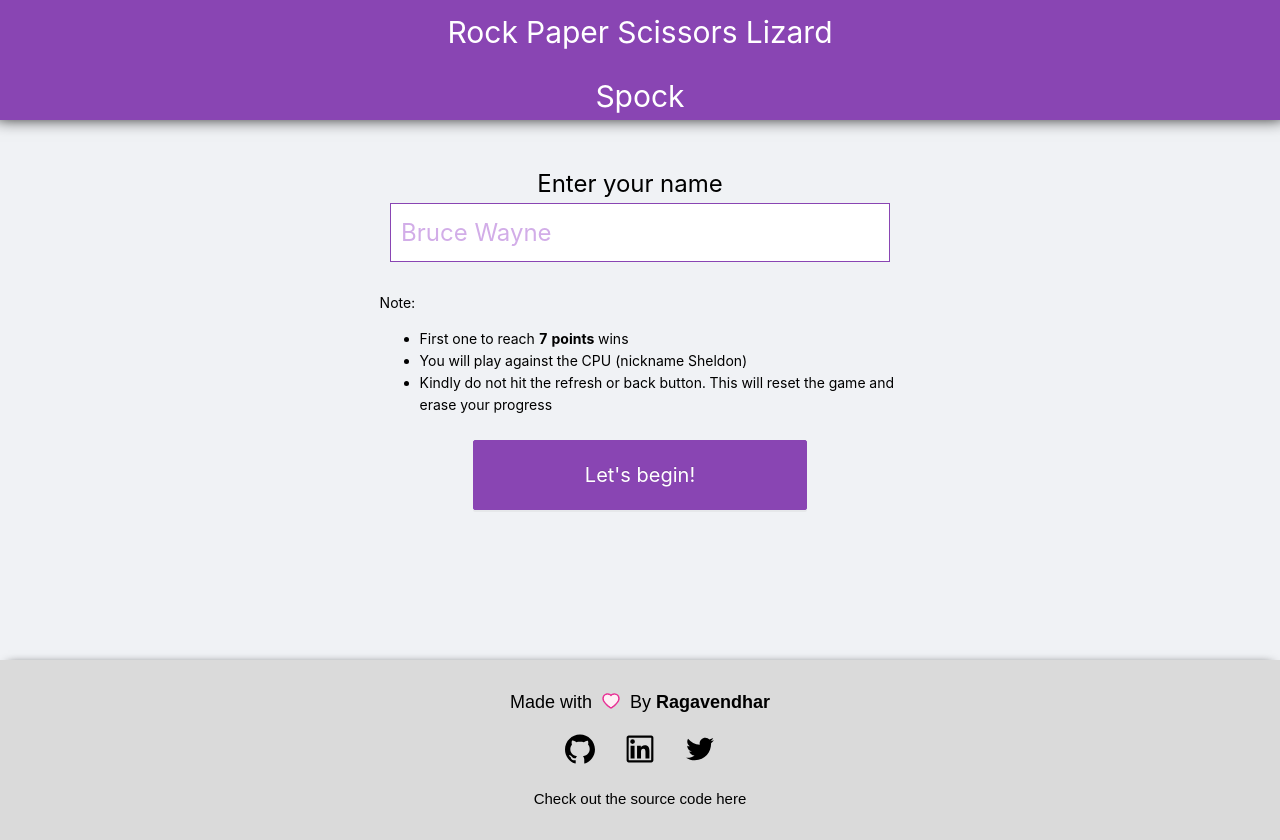
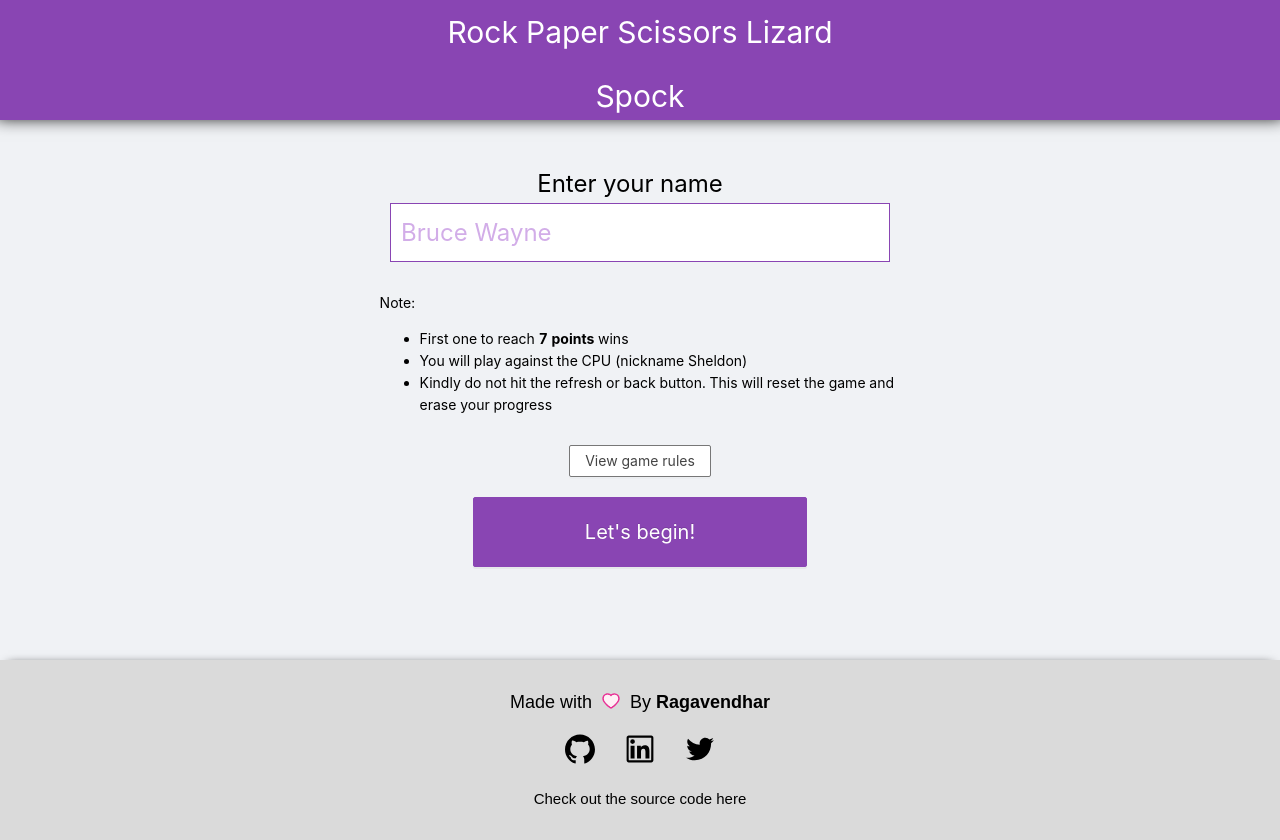
Before and after one commit to iamraga/Rock-Paper-Scissors-Lizard-Spock, a Next.js app: page /play in a window 1280 px wide. Built offline with nearby package versions, Linux system fonts and the light colour scheme.

Commit message:
Page links added, name issue fixed

```diff
--- a/components/MyLayout.js
+++ b/components/MyLayout.js
@@ -1,5 +1,6 @@
 import React from 'react';
 import { Layout, Row, Col } from 'antd';
+import Link from 'next/link';
 import FooterContent from '../components/FooterContent';
 import '../style.css';
 
@@ -11,7 +12,7 @@ export default function MyLayout(props) {
             <Header className="header">
                 <Row justify="center" align="middle" style={{height: '100%'}}>
                     <Col xs={24} sm={24} md={16} lg={8} xl={8}>
-                        <div className="title">Rock Paper Scissors Lizard Spock</div>
+                        <div className="title"><Link href="/">Rock Paper Scissors Lizard Spock</Link></div>
                     </Col>
                 </Row>
             </Header>
--- a/components/UserInfo.js
+++ b/components/UserInfo.js
@@ -1,5 +1,6 @@
 import React from 'react'
 import { Row, Col, Button } from 'antd';
+import Link from 'next/link';
 
 export default function UserInfo({ begin, username, setUsername }) {
     return (
@@ -27,6 +28,7 @@ export default function UserInfo({ begin, username, setUsername }) {
             </Row>
             <Row justify="center">
                 <Col xs={16} sm={16} md={8} lg={8} xl={8} style={{textAlign: 'center'}}>
+                    <Button className="viewRules"><Link href='/rules'>View game rules</Link></Button>
                     <Button type="primary" className="startButton" onClick={begin}>Let's begin!</Button>
                 </Col>
             </Row>
--- a/pages/play.js
+++ b/pages/play.js
@@ -26,7 +26,7 @@ const Play = () => {
 
     //Functions
     function begin() {
-        if(username === '') {
+        if(username.trim() === '') {
             message.error("Your name cannot be empty");
             return false;
         }
--- a/pages/rules.js
+++ b/pages/rules.js
@@ -1,6 +1,7 @@
 import React from 'react'
 import MyLayout from '../components/MyLayout';
-import { Row, Col, Divider } from 'antd';
+import { Row, Col, Divider, Button } from 'antd';
+import Link from 'next/link';
 
 export default function Rules() {
     return (
@@ -31,6 +32,9 @@ export default function Rules() {
                         <iframe className="iframe" src="https://www.youtube.com/embed/x5Q6-wMx-K8" frameborder="0" allow="accelerometer; autoplay; encrypted-media; gyroscope; picture-in-picture" allowfullscreen></iframe>
                     </div>
                 </Col>
+                <Col xs={20} sm={20} md={16} lg={16} xl={16} style={{textAlign: 'center'}}>
+                    <Button type="primary" className="startButton" style={{width: '60%'}}><Link href="/play">Play game!</Link></Button>
+                </Col>
             </Row>
         </MyLayout>
     )
--- a/style.css
+++ b/style.css
@@ -119,7 +119,7 @@ input:focus, textarea:focus, select:focus{
 .startButton {
     position: relative;
     width: 80%;
-    margin: 10px 0px;
+    margin: 20px 0px;
     font-size: 20px;
     height: 70px;
     color: white;
@@ -291,6 +291,20 @@ input:focus, textarea:focus, select:focus{
     background-color: #8945b3;
     border: 1px solid #8945b3;
 }
+.viewRules {
+    margin-top: 15px;
+    color: #444;
+    border: 1px solid #777;
+}
+.viewRules:hover, .viewRules:focus {
+    color: #8945b3;
+    border: 1px solid #8945b3;
+    transition: ease 0.1s;
+}
+.title a {
+    color: white;
+    text-decoration: none;
+}
 /* Mobile responsive */
 @media only screen and (max-width: 768px) {
     .header {
```
